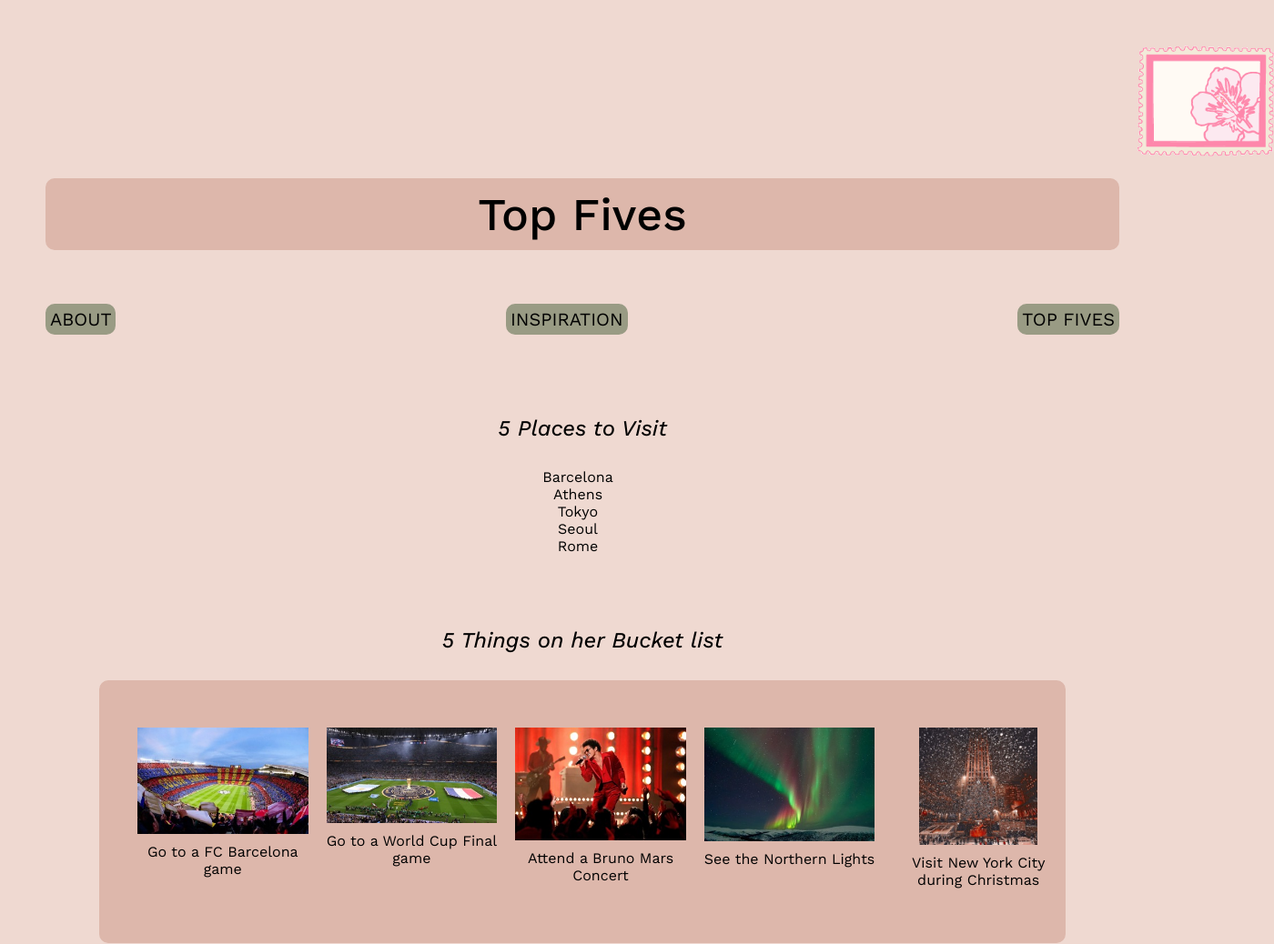
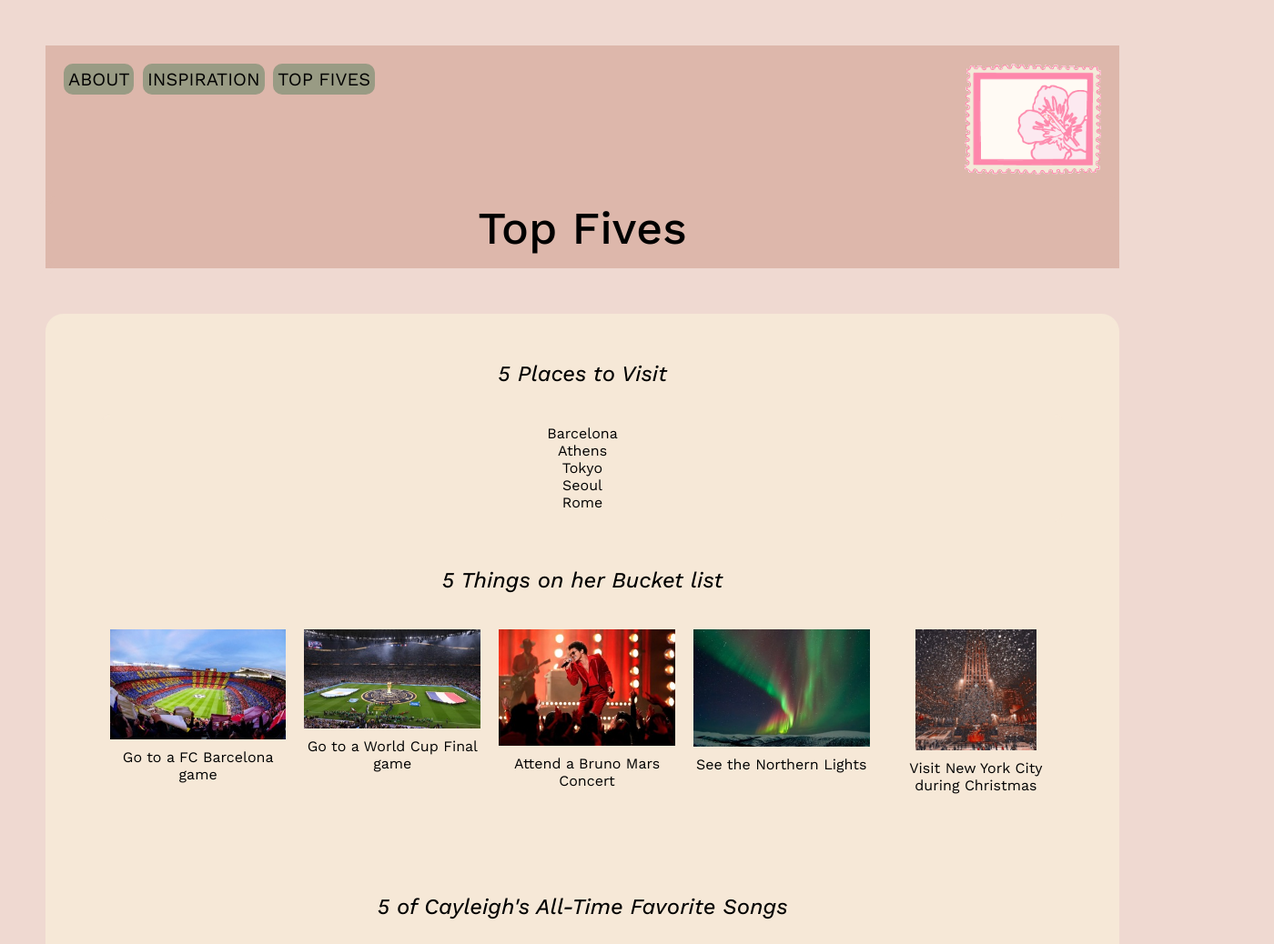
Before and after one commit to cayleighip/projectOnePortfolio, a plain HTML site: page topFives/topFives.html in a window 1280 px wide. Shown: the top 1038 px of the page at 91% size, 1400 px wide, since content can reach past the window. Drawn offline with nearby package versions, Linux system fonts and the light colour scheme.

Commit message:
commit changes

```diff
--- a/css/style.css
+++ b/css/style.css
@@ -1,6 +1,8 @@
+/* BASE AND UNIVERSAL STYLES */
 *{
     margin: 0;
-
+    padding: 0;
+    box-sizing: border-box;
 
 }
 
@@ -13,10 +15,19 @@ body{
 
 }
 
-#gif{
-    width: 150px;
-    margin-left: 1200px;
-    padding-bottom: 20px;
+p {
+	text-align: center;
+	text-justify:inter-word;
+	align-items: flex-end;
+    padding-bottom: 10px;
+}
+
+#bio{
+    display: inline-flex;
+    flex-direction: row;
+    flex-wrap: nowrap;
+    padding: 5px;
+    column-gap: 50px;
 }
 
 a{
@@ -27,23 +38,93 @@ a{
 
 }
 
-a:hover{
-    color: #ffffff;
+/* GIF AND IMGS */
 
+#gif{
+    width: 150px;
+}
+
+#portrait{
+    width:max-content;
+    height: max-content;
 
 }
 
-/* .container{
-    background-color: orange;
-    width: 100%;
+img{
+    max-width: 100%;
+    height: auto;
+
+}
+
+/* HEADER STYLES */
+
+a:hover{
+    color: #ffffff;
+    background-color: #DDB7AB;
+    border: 5px solid #DDB7AB;
+    border-radius: 10px;
+}
+
+.headercolor{
+    background-color: #DDB7AB ;
+}
+
+header {
 	display: flex;
 	flex-direction: row;
 	flex-wrap: wrap;
-	align-items: center;
 	justify-content: space-between;
-    padding-right: 50px;
+    padding: 20px;
+}
 
-}  */
+/* NAV BAR */
+nav {
+    /* background-color: yellow;  */
+	display: flex;
+	flex-direction: row;
+	flex-wrap: wrap;
+	width: 30%;
+	justify-content: space-between;
+}
+
+nav a {
+    color: #000000;
+    font-size: 20px;
+    font-weight: 400;
+    text-transform: uppercase;
+    border: 5px solid #999B84;
+    background-color: #999B84;
+    border-radius: 10px;
+    text-decoration: none;
+	align-self: flex-start;
+}
+
+/* HEADINGS */
+
+h1{
+    align-self: center;
+    text-align: center;
+    font-weight: 500;
+    font-size: 50px;
+    padding-bottom: 10px;
+    margin-bottom: 50px;
+    border: 5px solid #DDB7AB;
+    background-color: #DDB7AB;
+    border-radius: 10px;
+}
+
+h2{
+    padding-top: 50px;
+    padding-bottom: 30px;
+    font-weight: 450;
+    text-align: center;
+}
+
+h3{
+    text-align: center;
+}
+
+/* INSPIRATION PAGE */
 
 .insposection {
     /* background-color: orange; */
@@ -68,17 +149,23 @@ a:hover{
 	/* margin bottom:20px;*/
 }
 
+/* TOP 5'S PAGE */
+.top5div{
+    background-color: #f6e8d7;
+    border: 2px solid #f6e8d7;
+    border-radius: 20px;
+
+}
+
 .top5section {
-    background-color: #DDB7AB;
     display: flex;
 	flex-direction: row;
 	justify-content: space-around;
 	margin-left: 5%;
 	margin-right: 5%;
     gap: 20px;
-    padding-top: 50px;
-    border: 2px solid #DDB7AB;
-    border-radius: 10px;
+    padding-top: 10px;
+    padding-left: 10px;
 
 }
 
@@ -103,16 +190,18 @@ a:hover{
 }
 
 .tovisit{
-    /* background-color: orange; */
+    background-color: #f6e8d7;
     text-align: center;
     list-style-type: none;
-    padding-bottom: 50px;
-    padding-right: 50px;
-
+    padding: 10px;
+    margin-left: 5%;
+    margin-right: 5%;
+    border: 2px solid #f6e8d7;
+    border-radius: 10px;
 }
 
 .songsection{
-    background-color: #DDB7AB;
+    /* background-color: #DDB7AB; */
     display: flex;
 	flex-direction: row;
 	justify-content: space-around;
@@ -120,9 +209,8 @@ a:hover{
 	margin-right: 5%;
     gap: 20px;
     padding: 10px;
-    border: 2px solid #DDB7AB;
-    border-radius: 10px;
-
+    /* border: 2px solid #DDB7AB;
+    border-radius: 10px;	 */
 }
 
 .songarticle{
@@ -133,8 +221,6 @@ a:hover{
 	justify-content: flex-start;
 	align-items: space-around;
     gap: 10px;
-
-
 }
 
 #nycimg{
@@ -142,78 +228,20 @@ a:hover{
     max-width: 100%;
     max-height: 55%;
     align-self: center;
-
-}
-
-p {
-	text-align: center;
-	text-justify:inter-word;
-	align-items: flex-end;
-    padding-bottom: 10px;
-}
-
-#bio{
-    display: inline-flex;
-    flex-direction: row;
-    flex-wrap: nowrap;
-    padding: 5px;
-    column-gap: 50px;
-
-
-}
-
-nav {
-    display: flex;
-	flex-direction: row;
-	flex-wrap: wrap;
-	justify-content: space-between;
-    padding-top: 5%;
-    padding-bottom: 5%;
-
-}
-
-nav a {
-    color: #000000;
-    font-size: 20px;
-    font-weight: 400;
-    text-transform: uppercase;
-    border: 5px solid #999B84;
-    background-color: #999B84;
-    border-radius: 10px;
-}
-
-h1{
-    text-align: center;
-    font-weight: 500;
-    font-size: 50px;
-    border: 10px solid #DDB7AB;
-    background-color: #DDB7AB;
-    border-radius: 10px;
-
-}
-
-h2{
-    padding-top: 30px;
-    padding-bottom: 30px;
-    font-weight: 450;
-    text-align: center;
-
-}
-
-h3{
-    text-align: center;
-}
-
-#portrait{
-    width:max-content;
-    height: max-content;
-
 }
 
 
 
-img{
-    max-width: 100%;
-    height: auto;
 
-}
+
+/* .container{
+    background-color: orange;
+    width: 100%;
+	display: flex;
+	flex-direction: row;
+	flex-wrap: wrap;
+	align-items: center;
+	justify-content: space-between;
+    padding-right: 50px;
+
+}  */
--- a/topFives/topFives.html
+++ b/topFives/topFives.html
@@ -11,18 +11,23 @@
     </head>
 
     <body>
+    <div class="headercolor">
     <header>
-        <a href="../index.html"><img id="gif" src="../img/stamp.gif" alt="GIF created by Cayleigh Ip. Stamp with hibiscus flower that changes background color and name appears."></a>
-
-    <h1>Top Fives</h1>
-
         <nav>
         <a href="../index.html">About</a>
         <a href="../inspiration/inspiration.html">Inspiration</a>
         <a href="../topFives/topFives.html">Top Fives</a>
         </nav>
+
+        <a href="../index.html"><img id="gif" src="../img/stamp.gif" alt="GIF created by Cayleigh Ip. Stamp with hibiscus flower that changes background color and name appears."></a>
      </header>
 
+     <h1>Top Fives</h1>
+
+    </div>
+
+
+    <div class="top5div">
     <section>
         <h2><em>5 Places to Visit</em></h2>
     <!-- <p>Some places Cayleigh would like to travel to soon. </p> -->
@@ -121,5 +126,7 @@
         </dl>
     </section>
 
+</div>
+
     </body>
 </html>
```
Also changed, not shown: index.html (+9 -10 lines), inspiration/inspiration.html (+10 -8 lines).
